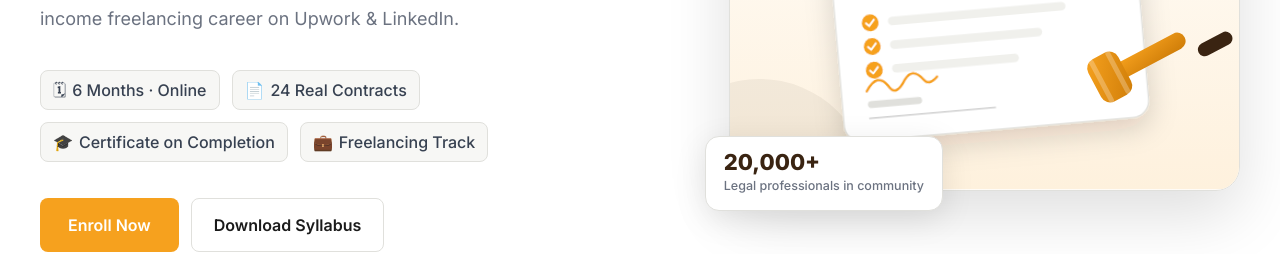
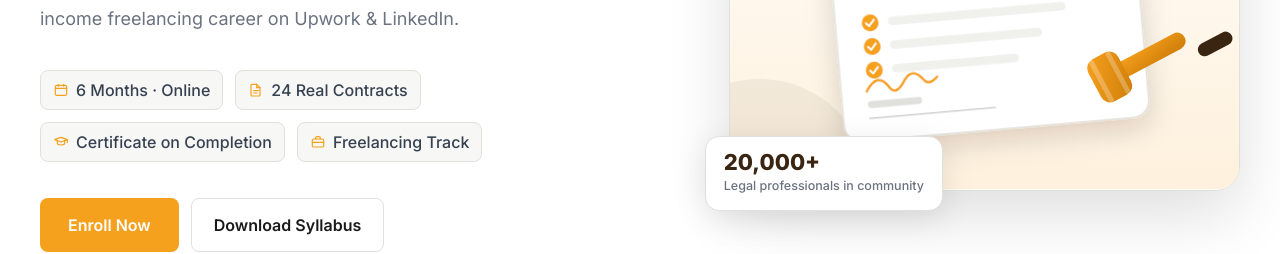
Before and after one commit to shivamvr/lawctopus-landing, a React (Vite) app: page / in a window 1280 px wide. Shown: the part 478-732 px from the top of the page. Built offline with nearby package versions, Linux system fonts and the light colour scheme.

Commit message:
replace hero feature-pill emojis with orange line icons
- calendar, document, cap, briefcase icons for the 4 hero pills

```diff
--- a/src/components/HeroSection.jsx
+++ b/src/components/HeroSection.jsx
@@ -15,6 +15,26 @@ function StarIcon() {
     </svg>
   )
 }
+
+// Small orange line icons for the hero feature pills
+const pillIcon = {
+  width: 16, height: 16, viewBox: '0 0 24 24', fill: 'none',
+  stroke: 'var(--c-accent)', strokeWidth: 1.8,
+  strokeLinecap: 'round', strokeLinejoin: 'round',
+  style: { flexShrink: 0 },
+}
+const CalendarIcon = () => (
+  <svg {...pillIcon}><rect x="3.5" y="5" width="17" height="15" rx="2.5" /><path d="M3.5 9.5h17M8 3.5v3M16 3.5v3" /></svg>
+)
+const DocIcon = () => (
+  <svg {...pillIcon}><path d="M6 3.5h7l5 5v11a1.5 1.5 0 0 1-1.5 1.5H6A1.5 1.5 0 0 1 4.5 19.5V5A1.5 1.5 0 0 1 6 3.5z" /><path d="M13 3.5V8.5h5M8.5 13h7M8.5 16.5h5" /></svg>
+)
+const CapIcon = () => (
+  <svg {...pillIcon}><path d="M12 5 2.5 8.5 12 12l9.5-3.5L12 5z" /><path d="M6.5 10v4c0 1.3 2.5 2.5 5.5 2.5s5.5-1.2 5.5-2.5v-4M21.5 8.5v4" /></svg>
+)
+const BriefcaseIcon = () => (
+  <svg {...pillIcon}><rect x="3.5" y="7.5" width="17" height="12" rx="2" /><path d="M8.5 7.5V6a2 2 0 0 1 2-2h3a2 2 0 0 1 2 2v1.5M3.5 12.5h17" /></svg>
+)
 
 export default function HeroSection({ onDownload }) {
   const [wordIdx, setWordIdx]   = useState(0)
@@ -106,19 +126,19 @@ export default function HeroSection({ onDownload }) {
             {/* Feature pills */}
             <div style={{ display: 'flex', flexWrap: 'wrap', gap: 12, marginBottom: 36 }}>
               {[
-                { icon: '🗓', text: '6 Months · Online' },
-                { icon: '📄', text: '24 Real Contracts' },
-                { icon: '🎓', text: 'Certificate on Completion' },
-                { icon: '💼', text: 'Freelancing Track' },
+                { icon: <CalendarIcon />, text: '6 Months · Online' },
+                { icon: <DocIcon />, text: '24 Real Contracts' },
+                { icon: <CapIcon />, text: 'Certificate on Completion' },
+                { icon: <BriefcaseIcon />, text: 'Freelancing Track' },
               ].map(({ icon, text }) => (
                 <div key={text} style={{
-                  display: 'flex', alignItems: 'center', gap: 6,
+                  display: 'flex', alignItems: 'center', gap: 7,
                   background: 'var(--c-surface-alt)',
                   border: '1px solid var(--c-border)',
                   borderRadius: 8, padding: '7px 12px',
                   fontSize: 16, fontWeight: 500, color: 'var(--c-heading3)',
                 }}>
-                  <span>{icon}</span> {text}
+                  {icon}<span>{text}</span>
                 </div>
               ))}
             </div>
```
